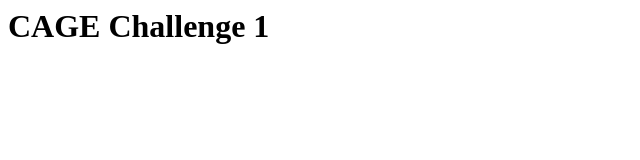
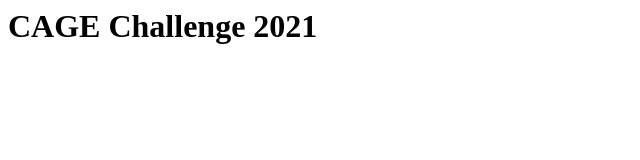
Before and after one commit to cage-challenge/cage-challenge-1, a plain HTML site: page index.html in a window 1280 px wide. Shown: the full height of the page, 0-640 px from the left. Drawn offline with Linux system fonts and the light colour scheme.

Commit message:
Update index.html

```diff
--- a/index.html
+++ b/index.html
@@ -1,5 +1,5 @@
 
 <HEAD></HEAD>
 <BODY>
-  <H1>CAGE Challenge 1</H1>
-    </BODY>
+  <H1>CAGE Challenge 2021</H1>
+</BODY>
```
